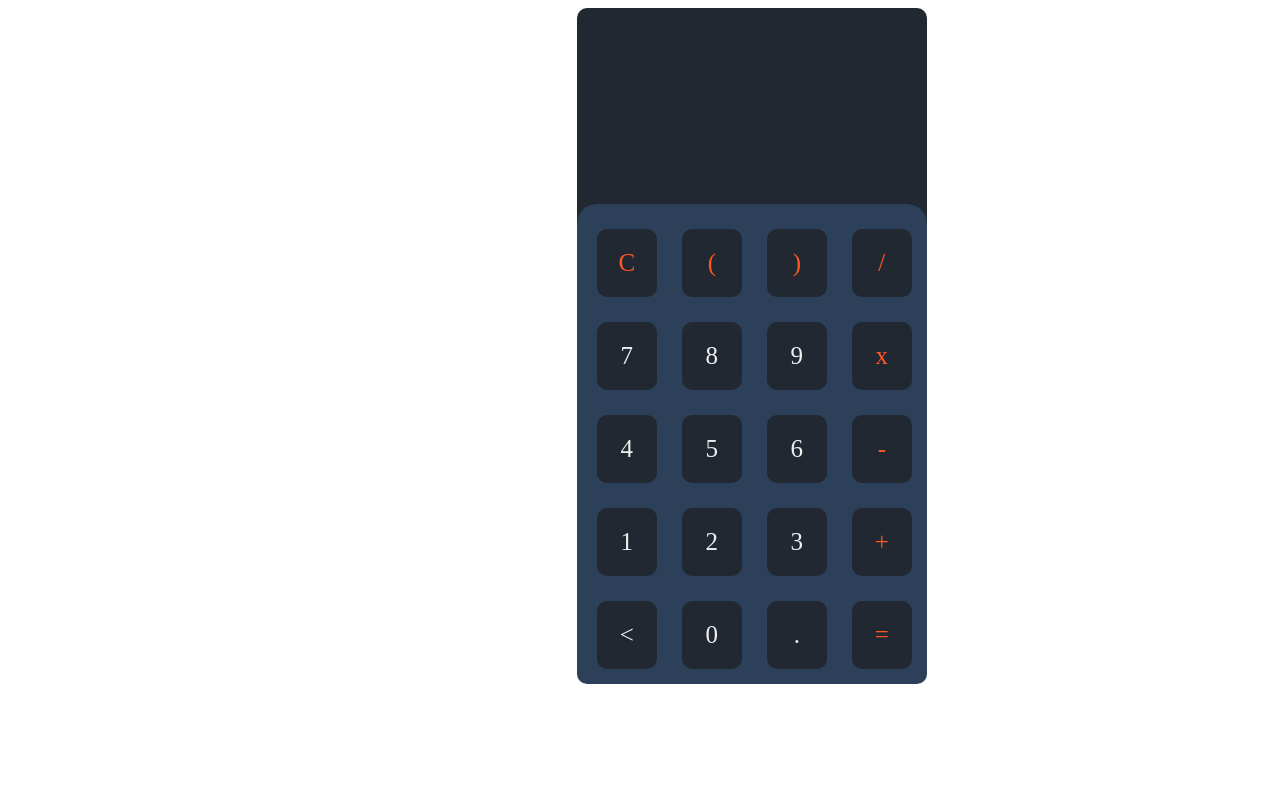
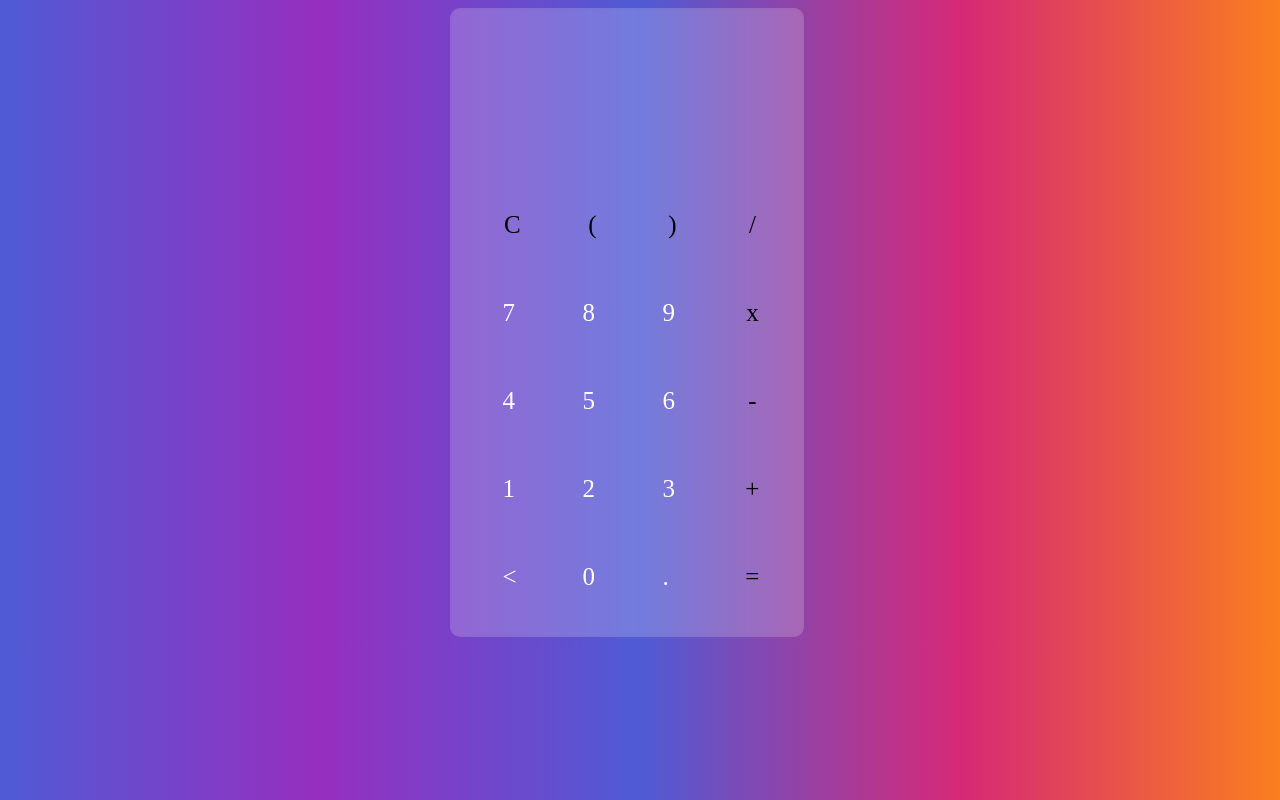
Before and after one commit to razokiny22/calculatrice, a plain HTML site: page index.html in a window 1280 px wide. Drawn offline with Linux system fonts and the light colour scheme.

Commit message:
linear gradient

```diff
--- a/app.js
+++ b/app.js
@@ -19,8 +19,10 @@ btn.forEach((item) =>{
             }else if(display.innerText != '' && item.id =='equal'){
                 if(eval(display.innerText)=='Infinity' || eval(display.innerText)=='NaN' || eval(display.innerText)=='-Infinity'){
                     display.innerText = '';
+                    displayResult.style.color = 'red';
                     displayResult.innerText ='Math Error';
                     setTimeout(()=> (displayResult.innerText =''), 2000);
+                    displayResult.style.color = 'white';
                 }
                 else{
                     displayResult.innerText = eval(display.innerText);
--- a/style.css
+++ b/style.css
@@ -1,83 +1,68 @@
-
 body{
-    background-color: linear;
-}.calculator{
+    background-image: linear-gradient(to right, #4f5bd5, #962fbf,#4f5bd5,#d62976,#fa7e1e);
+}
+.calculator{
     position: relative;
     width: 350px;
-    height: 600px;
-    left : 45%;
-    background-color: #222831;
+    height:625px;
+    left : 35%;
+    background-color:rgba(255,255,255,0.2);
+    box-shadow: 2px 2x 2px rgba(0,0,0,0.5),2px 2x 2px rgba(0,0,0,0.5);
+    border : 2px solid rgba(0,0,0,0.015);
+
     border-radius: 10px;
-}
-.calculator .dark{
-    background-color: #222831;
-}
-.calculator .might{
-    background-color:#f5f8fa;
-
 }
 .result{
     width: 100%;
-    height: 30%;
+    height: 25%;
     text-align: right;
     color : white;
 }
+
 .disp{
     padding-top: 20%;
-    font-size: 45px;
+    font-size: 30px;
+
 }
 
 
 .entrer{
     position: relative;
     width:100%;
-    height: 80%;
+    height: 90%;
     bottom: 0;
-    border-top-left-radius: 20px;
-    border-top-right-radius: 20px;
     border-bottom-left-radius: 10px;
     border-bottom-right-radius: 10px;
-    background-color: #2D4059;
 
 
 }
-.enter .dark{
-    background-color: #2D4059;
-}
-.enter .might{
-    background-color: #E1E8ED;
-}
 .entrer ul{
+    margin : 0;
     position: relative;
-    left:-20px;
+    left:-10px;
     top: 25px;
     display: grid;
     grid-template-columns: repeat(4,60px);
-    gap:25px;
+    gap:20px;
 
 
 }
 .entrer ul li{
     border-radius: 10px;
-    background-color: #222831;
     padding: 20px;
-    text-align: center;
     list-style-type: none;
     cursor: pointer;
 }
-.entrer ul li .dark{
-    background-color: #222831;
-}
-.entrer ul li .might{
-    background-color: #1da1f2;
-}
-.boutton{
-    font-size: 25px;
+.entrer ul li:hover{
+    background-color: rgba(255,255,255,0.3);
 }
 .operator{
-    color : #ff5722;
+    font-size:25px;
+    text-align: center;
+    color : black;
+
 }
 .number{
-
-    color : #eeeeee;
+    font-size:25px;
+    color : white;
 }
```
